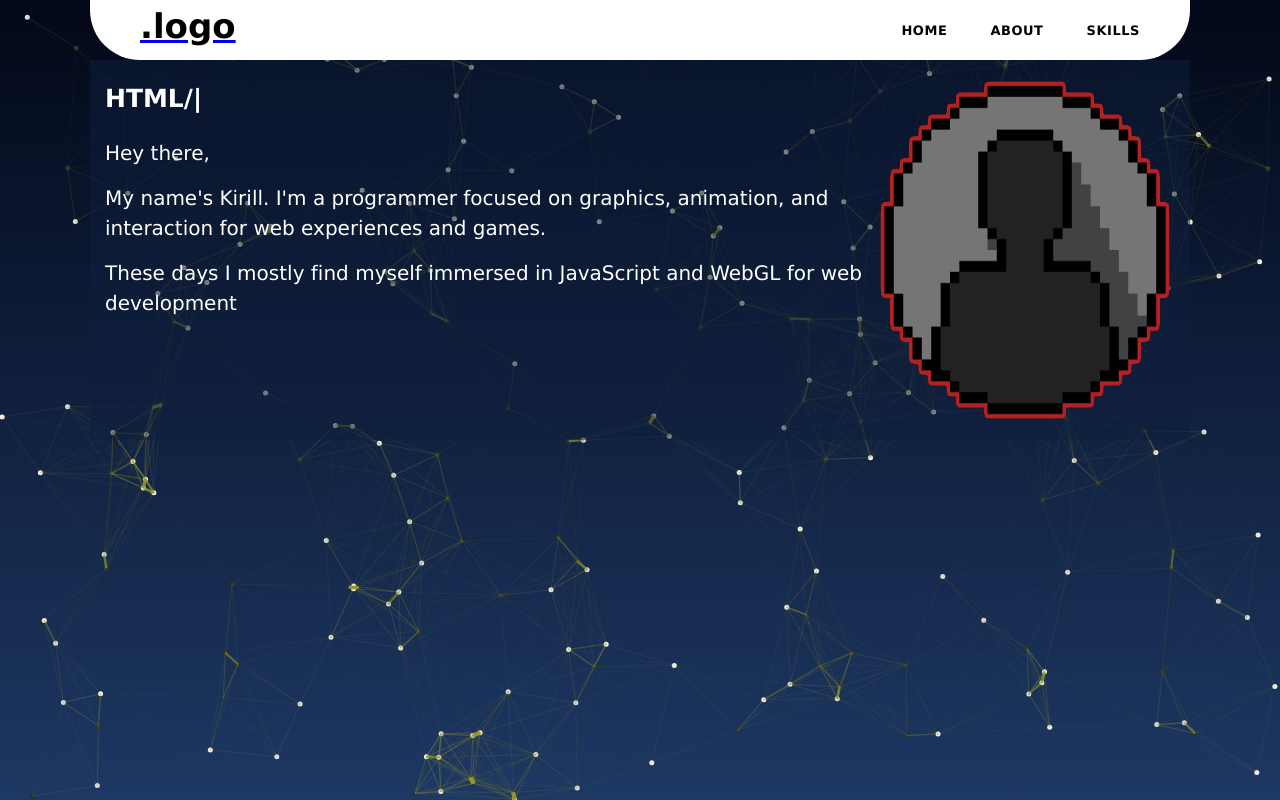
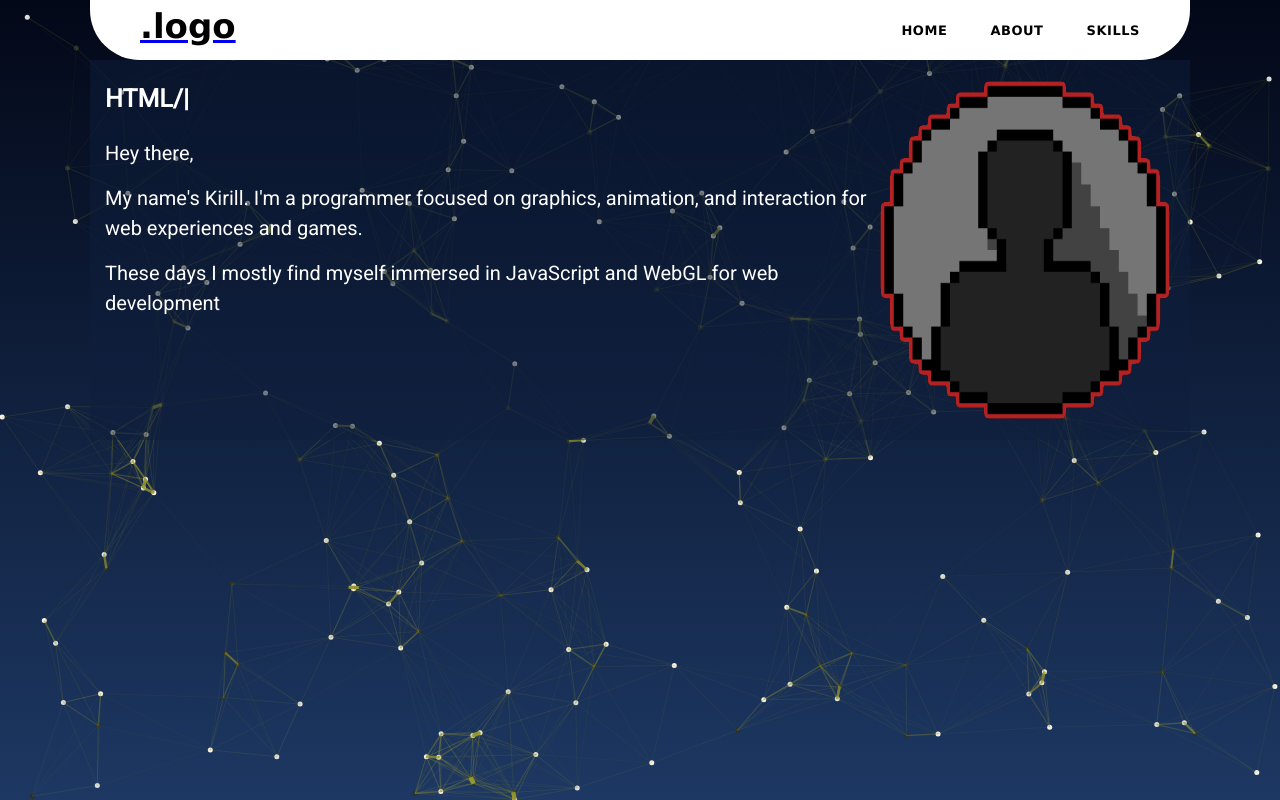
Before and after one commit to grand3680/porfolio-nextJS, a Next.js app: page /about in a window 1280 px wide. Built offline with nearby package versions, Linux system fonts and the light colour scheme.

Commit message:
try make fonts

```diff
--- a/src/components/Layout.js
+++ b/src/components/Layout.js
@@ -1,14 +1,20 @@
 import Heading from '@/components/Heder/Heding';
 import container from '@/styles/container.module.scss';
 
-// import aboutPage from '@/components/about/';
+import { Roboto } from 'next/font/google'
+
+const roboto = Roboto({
+  weight: '400',
+  subsets: ['latin'],
+})
+
 
 const Layout = ({ children }) => {
     return (
         <>
             <Heading/>
 
-            <div className={container.container}>
+            <div className={`${container.container} ${roboto.className}`}>
                 {children}
             </div>
 
```
